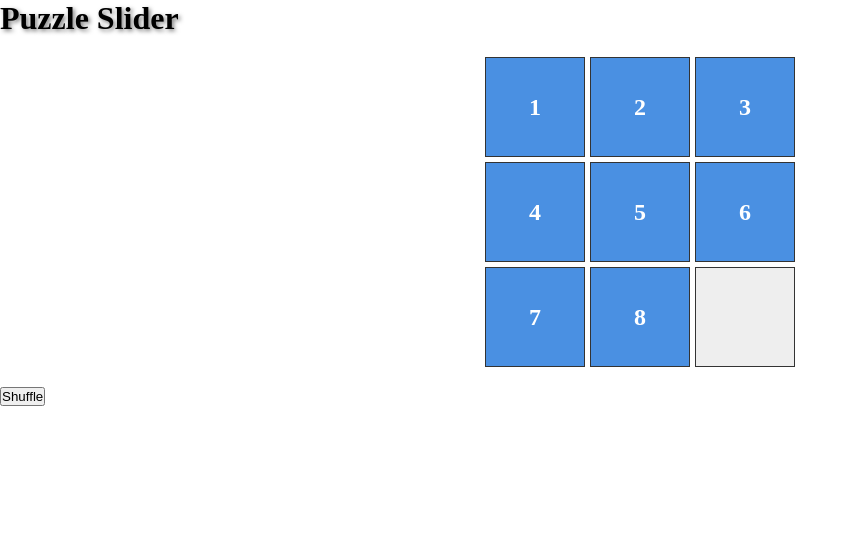
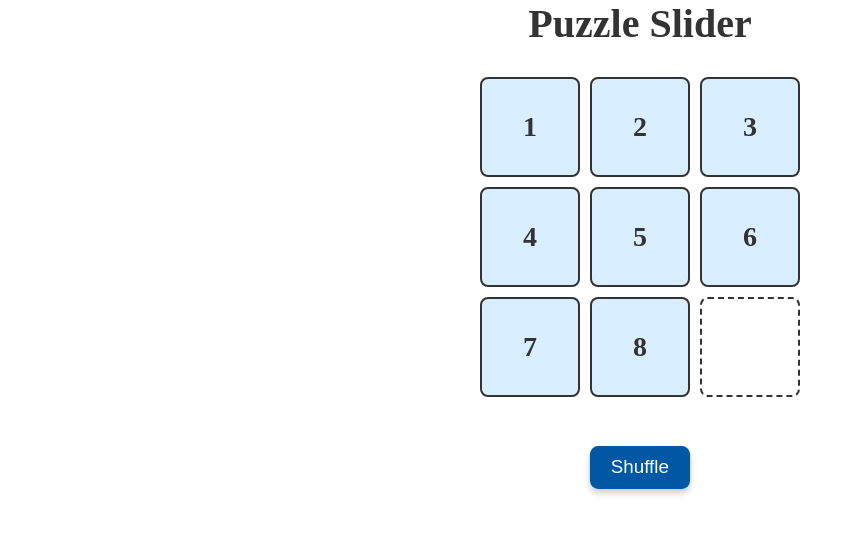
Before and after one commit to kajal-jotwani/NeuroNest, a React (Vite) app: page /puzzle-slider in a window 1280 px wide. Shown: the top 534 px of the page, without its empty margins (0-863 px from the left). Built offline with nearby package versions, Linux system fonts and the light colour scheme.

Commit message:
updated puzzle slider css

```diff
--- a/src/play/PuzzleSlider.css
+++ b/src/play/PuzzleSlider.css
@@ -1,26 +1,98 @@
-/* src/games/PuzzleSlider.css */
+.puzzle-slider-container {
+    background-image: url('../../public');
+    background-size: cover;
+    background-position: center;
+    min-height: 100vh;
+    display: flex;
+    flex-direction: column;
+    align-items: center;
+    justify-content: center;
+    padding: 40px 20px;
+    color: #333333;
+    text-shadow: 1px 1px 4px rgba(255, 255, 255, 0.7);
+}
+
+h1 {
+    font-size: 2.5rem;
+    margin-bottom: 20px;
+    color: #333333;
+    text-align: center;
+    text-shadow: 1px 1px 4px rgba(255, 255, 255, 0.7);
+}
+
 .puzzle-grid {
     display: grid;
     grid-template-columns: repeat(3, 100px);
     grid-template-rows: repeat(3, 100px);
-    gap: 5px;
+    gap: 10px;
     margin: 20px auto;
     justify-content: center;
-  }
+    /* border: 2px solid #333333; */
+    border-radius: 12px;
+    padding: 10px;
+    background: rgba(255, 255, 255, 0.8); /* Light background for contrast */
+}
 
-  .puzzle-piece {
+.puzzle-piece {
     display: flex;
     align-items: center;
     justify-content: center;
-    font-size: 24px;
+    font-size: 28px;
     font-weight: bold;
-    background-color: #4a90e2;
-    color: white;
-    border: 1px solid #333;
+    color: #333333;
+    background-color: #D9EFFF;
+    border-radius: 8px;
+    border: 2px solid #333333;
+    transition: transform 0.2s, background-color 0.3s;
     cursor: pointer;
-  }
+}
 
-  .puzzle-piece.empty {
-    background-color: #eee;
+.puzzle-piece:hover {
+    background-color: #B0DAFF;
+    transform: scale(1.05);
+}
+
+.puzzle-piece.empty {
+    background-color: rgba(255, 255, 255, 0.6);
+    border: 2px dashed #333333;
     cursor: default;
-  }
+    transform: none;
+}
+
+.button-container {
+    display: flex;
+    justify-content: center;
+    align-items: center;
+    width: 100%; /* full-width for centering */
+}
+
+button {
+    margin-top: 20px;
+    padding: 10px 20px;
+    font-size: 18px;
+    color: #ffffff;
+    background-color: #0057A4;
+    border: none;
+    border-radius: 8px;
+    box-shadow: 0px 4px 6px rgba(0, 0, 0, 0.2);
+    cursor: pointer;
+    transition: background-color 0.3s, transform 0.2s;
+    animation: buttonPop 1.2s ease infinite alternate;
+}
+
+@keyframes buttonPop {
+    0% { transform: scale(1); }
+    100% { transform: scale(1.05); }
+}
+
+button:hover {
+    background-color: #0078C8;
+    transform: scale(1.1);
+}
+
+
+/* Hover effect for button */
+button:hover {
+    background-color: #0078C8;
+    transform: scale(1.05);
+}
--- a/src/play/PuzzleSlider.jsx
+++ b/src/play/PuzzleSlider.jsx
@@ -1,31 +1,37 @@
-import React, { useState } from 'react';
-import './PuzzleSlider.css'; // Add some CSS for styling
+import React, { useState } from "react";
+import "./PuzzleSlider.css";
 
 const PuzzleSlider = () => {
   const [puzzle, setPuzzle] = useState([1, 2, 3, 4, 5, 6, 7, 8, null]);
 
   const shufflePuzzle = () => {
     const shuffledPuzzle = [...puzzle];
-    // Shuffle puzzle array using Fisher-Yates algorithm
+
     for (let i = shuffledPuzzle.length - 1; i > 0; i--) {
       const j = Math.floor(Math.random() * (i + 1));
-      [shuffledPuzzle[i], shuffledPuzzle[j]] = [shuffledPuzzle[j], shuffledPuzzle[i]];
+      [shuffledPuzzle[i], shuffledPuzzle[j]] = [
+        shuffledPuzzle[j],
+        shuffledPuzzle[i],
+      ];
     }
     setPuzzle(shuffledPuzzle);
   };
 
   const handleClick = (index) => {
     const emptyIndex = puzzle.indexOf(null);
-    // Allow the move if the tile is adjacent to the empty spot
+
     const isAdjacent =
       index === emptyIndex - 1 || // Left
       index === emptyIndex + 1 || // Right
       index === emptyIndex - 3 || // Above
-      index === emptyIndex + 3;   // Below
+      index === emptyIndex + 3; // Below
 
     if (isAdjacent) {
       const newPuzzle = [...puzzle];
-      [newPuzzle[index], newPuzzle[emptyIndex]] = [newPuzzle[emptyIndex], newPuzzle[index]];
+      [newPuzzle[index], newPuzzle[emptyIndex]] = [
+        newPuzzle[emptyIndex],
+        newPuzzle[index],
+      ];
       setPuzzle(newPuzzle);
     }
   };
@@ -37,14 +43,17 @@ const PuzzleSlider = () => {
         {puzzle.map((piece, index) => (
           <div
             key={index}
-            className={`puzzle-piece ${piece === null ? 'empty' : ''}`}
+            className={`puzzle-piece ${piece === null ? "empty" : ""}`}
             onClick={() => handleClick(index)}
           >
             {piece}
           </div>
         ))}
       </div>
-      <button onClick={shufflePuzzle}>Shuffle</button>
+      <div class="button-container">
+              <button onClick={shufflePuzzle}>Shuffle</button>
+
+      </div>
     </div>
   );
 };
```
